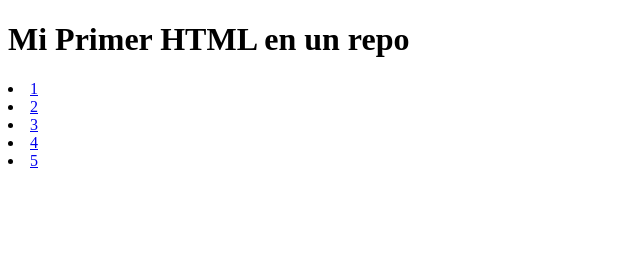
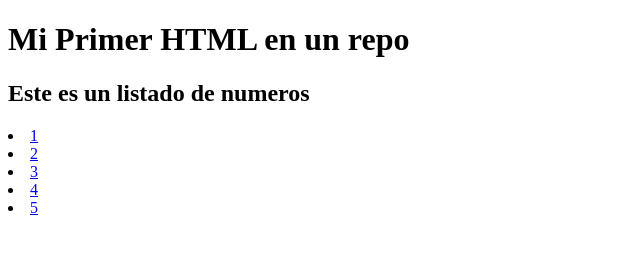
Before and after one commit to juaanjol19/my_first_repo, a plain HTML site: page index.html in a window 1280 px wide. Shown: the whole page, without its empty margins (0-640 px from the left). Drawn offline with Linux system fonts and the light colour scheme.

Commit message:
Este es el tercer comit, se añadio un subtitulo

```diff
--- a/index.html
+++ b/index.html
@@ -8,6 +8,7 @@
 </head>
 <body>
     <h1>Mi Primer HTML en un repo</h1>
+    <h2>Este es un listado de numeros</h2>
     <li><a href="1">1</a></li>
     <li><a href="2">2</a></li>
     <li><a href="3">3</a></li>
```
